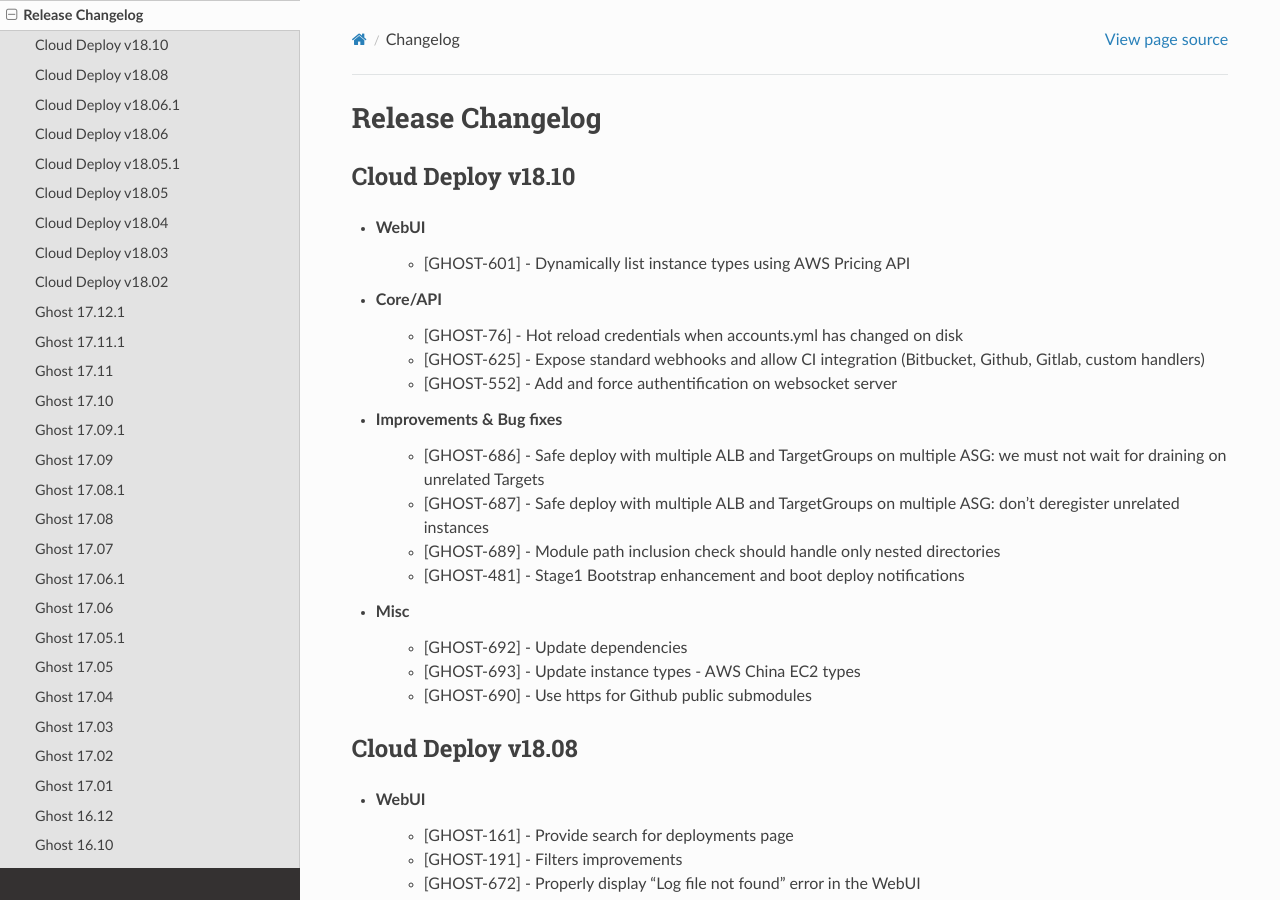
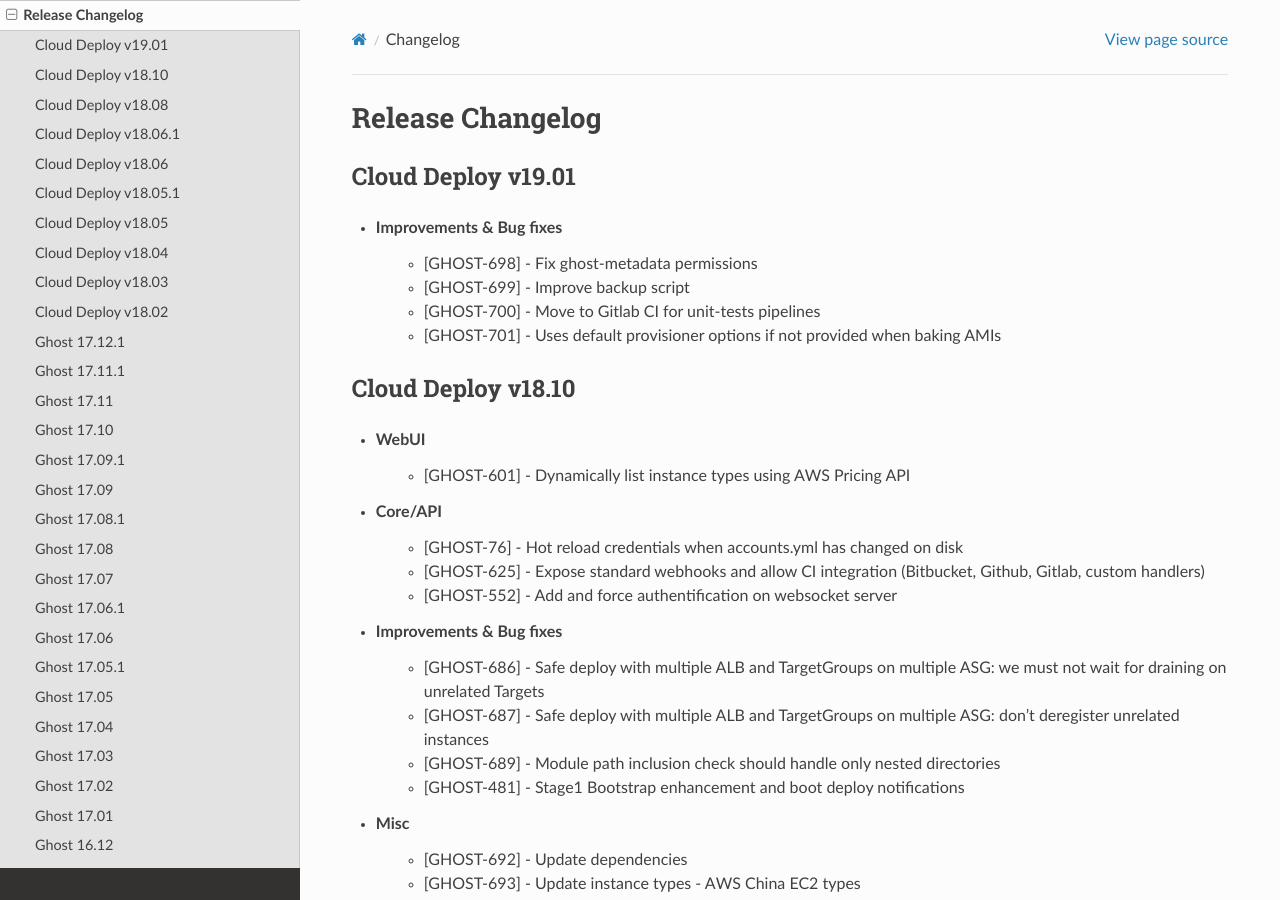
Before and after one commit to claranet/cloud-deploy-docs, a Sphinx documentation site: the page built from source/rst/changelog.rst, in a window 1280 px wide and 900 px high. Built offline with Sphinx 7.4.7 and the Read the Docs theme 2.0.0, drawn with Linux system fonts in a browser that asks for light colours.

Commit message:
GHOST-713: Changelog Release `v19.01`

```diff
--- a/source/conf.py
+++ b/source/conf.py
@@ -59,9 +59,9 @@
 # built documents.
 #
 # The short X.Y version.
-version = 'v18.10'
+version = 'v19.01'
 # The full version, including alpha/beta/rc tags.
-release = 'Release v18.10'
+release = 'Release v19.01'
 
 # The language for content autogenerated by Sphinx. Refer to documentation
 # for a list of supported languages.
--- a/source/rst/changelog.rst
+++ b/source/rst/changelog.rst
@@ -8,6 +8,14 @@
 .. toctree::
     :maxdepth: 2
 
+Cloud Deploy v19.01
+-------------------
+
+* Improvements & Bug fixes
+    - [GHOST-698] - Fix ghost-metadata permissions
+    - [GHOST-699] - Improve backup script
+    - [GHOST-700] - Move to Gitlab CI for unit-tests pipelines
+    - [GHOST-701] - Uses default provisioner options if not provided when baking AMIs
 
 Cloud Deploy v18.10
 -------------------
```
